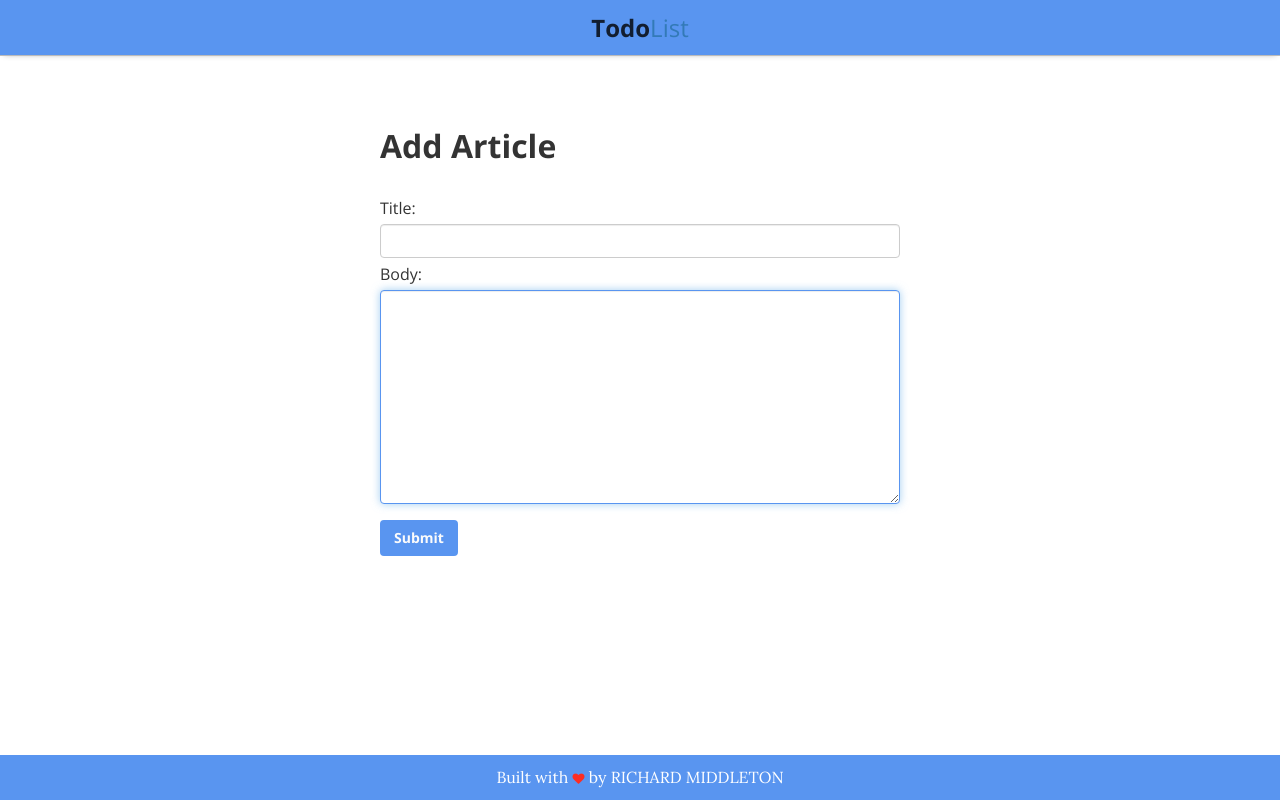
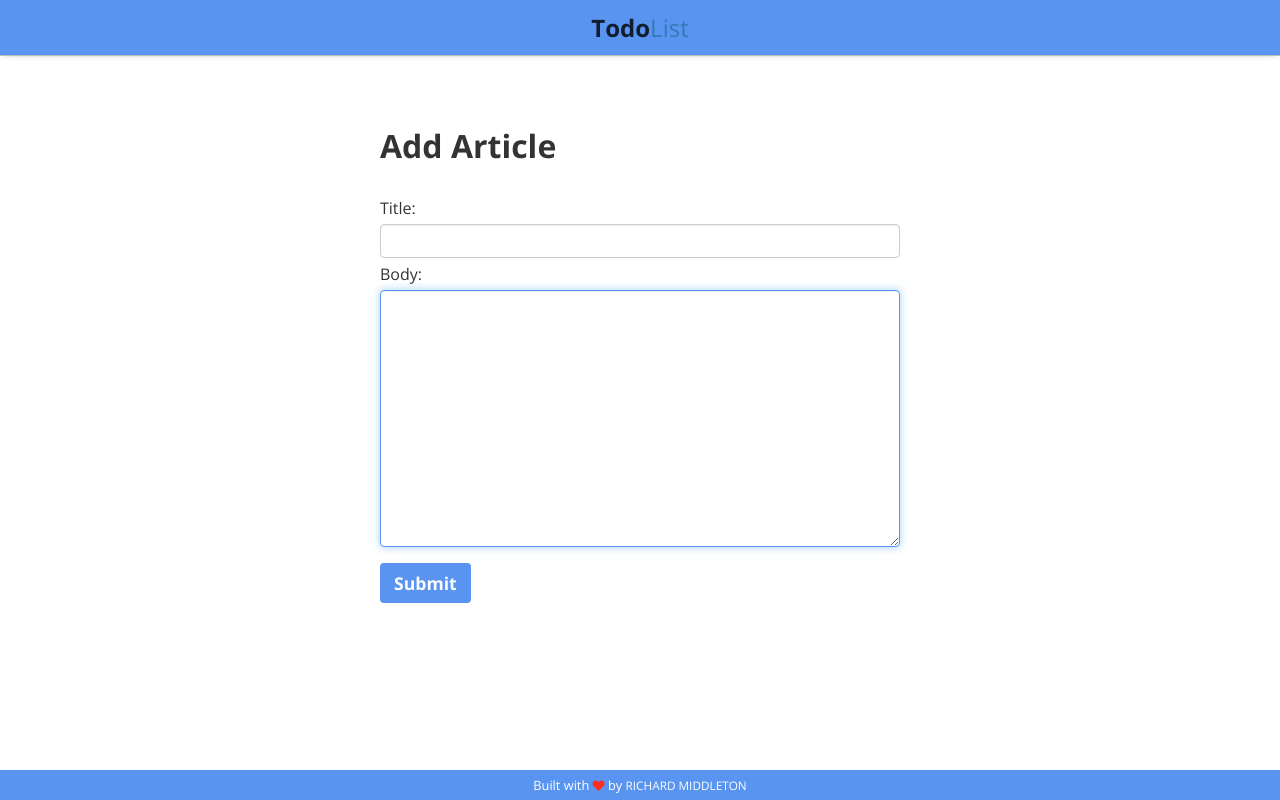
Before and after one commit to Middi/todolistapp, a Node server app: page /articles/add in a window 1280 px wide. Run offline with Node 20, Linux system fonts and the light colour scheme; some libraries are stand-ins or nearby versions.

Commit message:
fix to footer

```diff
--- a/public/css/stylesheet.css
+++ b/public/css/stylesheet.css
@@ -334,6 +334,9 @@
 form {
   padding-top: 20px; }
 
+textarea {
+  font-size: 22px !important; }
+
 input:focus,
 input[type]:focus,
 textarea:focus {
@@ -355,6 +358,15 @@
 input:hover:-ms-input-placeholder {
   color: rgba(72, 72, 72, 0.4);
   transition: all 0.6s ease; }
+
+html {
+  position: relative;
+  min-height: 100%; }
+
+body {
+  margin: 0 0 30px 0;
+  /* bottom = footer height */
+  padding: 0 0 25px; }
 
 * {
   box-sizing: border-box;
@@ -387,11 +399,7 @@
   align-self: center; }
 
 main {
-  margin-top: 60px;
-  margin-bottom: -32px; }
-
-main:after {
-  display: block; }
+  margin-top: 60px; }
 
 .container-main {
   max-width: 920px;
@@ -403,12 +411,12 @@
 #todo-section, #article-section, #edit-section {
   margin: 30px auto;
   height: auto;
-  width: 520px;
+  max-width: 520px;
   padding: 30px 0 60px 0;
   background-color: white; }
 
 #article-section {
-  width: 660px; }
+  max-width: 760px; }
 
 .top-li {
   text-align: center;
@@ -416,16 +424,19 @@
   .top-li a {
     color: #fbfbfb; }
 
+textarea, input {
+  font-size: 1.1rem !important;
+  line-height: 1.38 !important; }
+
 footer {
-  right: 0;
-  bottom: 0;
-  left: 0;
-  padding: 10px;
+  height: 30px;
   width: 100%;
   display: table;
   text-align: center;
-  position: fixed;
-  background: #5995f0; }
+  position: absolute;
+  background: #5995f0;
+  bottom: 0;
+  overflow: hidden; }
 
 .built {
   color: white;
@@ -433,11 +444,14 @@
   vertical-align: middle; }
 
 footer p {
-  font-size: 1em; }
+  font-size: 0.8em;
+  font-family: "Open Sans"; }
 
 .built a,
 strong {
-  font-weight: 500; }
+  font-family: "Open Sans";
+  font-weight: 500;
+  font-size: 0.96em; }
   .built a:hover,
   strong:hover {
     text-decoration: underline; }
--- a/public/scss/_buttons.scss
+++ b/public/scss/_buttons.scss
@@ -188,6 +188,11 @@
      padding-top: 20px;
  }
 
+textarea
+{
+    font-size: 22px!important;
+}
+
  // Input styles
  input:focus,
  input[type]:focus,
--- a/public/scss/stylesheet.scss
+++ b/public/scss/stylesheet.scss
@@ -4,6 +4,17 @@
 @import "typography";
 @import "modals";
 @import "buttons";
+
+html {
+    position: relative;
+    min-height: 100%;
+}
+
+
+body {
+    margin: 0 0 30px 0; /* bottom = footer height */
+    padding: 0 0 25px;
+}
 
 *  {
     box-sizing: border-box;
@@ -40,13 +51,7 @@
 // --- CONTENT AREA --- //
 main {
     margin-top: 60px;
-    margin-bottom   : -32px;
 }
-
-main:after {
-    display         : block;
-}
-
 
 
 .container-main  {
@@ -61,13 +66,13 @@
 #todo-section, #article-section, #edit-section {
     margin          : 30px auto;
     height          : auto;
-    width           : 520px;
+    max-width           : 520px;
     padding         : 30px 0 60px 0;
     background-color: white;
 }
 
 #article-section {
-    width: 660px;
+    max-width: 760px;
 }
 
 .top-li {
@@ -75,19 +80,21 @@
     background-color: $brand;
     a {color: $white}
 }
-
+textarea, input {
+    font-size: 1.1rem!important;
+    line-height: 1.38!important;
+}
 
 // ---- Footer ---- //
 footer {
-    right: 0;
-    bottom: 0;
-    left: 0;
-    padding: 10px;
+    height: 30px;
     width: 100%;
     display: table;
     text-align: center;
-    position: fixed;
+    position: absolute;
     background: $brand;
+    bottom: 0;
+    overflow: hidden;
 }
 
 .built {
@@ -98,12 +105,16 @@
 
 // ---- Footer Styles ---- //
 footer p {
-    font-size: 1em;
+    font-size: 0.8em;
+    font-family: "Open Sans";
 }
 
 .built a,
 strong {
+
+    font-family: "Open Sans";
     font-weight: 500;
+    font-size: 0.96em;
     &:hover {
         text-decoration: underline
     }
```
